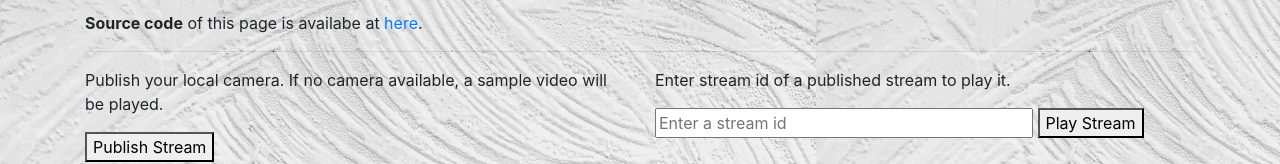
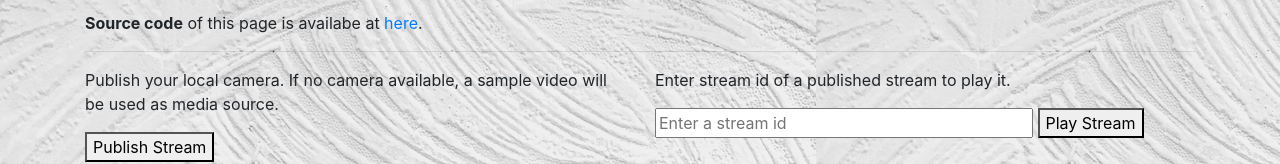
Before and after one commit to snowem/sdkjs, a website built with webpack: page example/index.html in a window 1280 px wide. Shown: the part 127-291 px from the top of the page. Built offline with nearby package versions, Linux system fonts and the light colour scheme.

Commit message:
update example text

```diff
--- a/example/index.html
+++ b/example/index.html
@@ -118,7 +118,7 @@
 
       <div class="col-md-6">
         <div id="joinedRoomSectionId">
-          <p><span>Publish your local camera. If no camera available, a sample video will be played.</span></p>
+          <p><span>Publish your local camera. If no camera available, a sample video will be used as media source.</span></p>
         </div>
         <button id="publishCameraBtn" type="button" class="btn-get-started">Publish Stream</button>
       </div>
```
